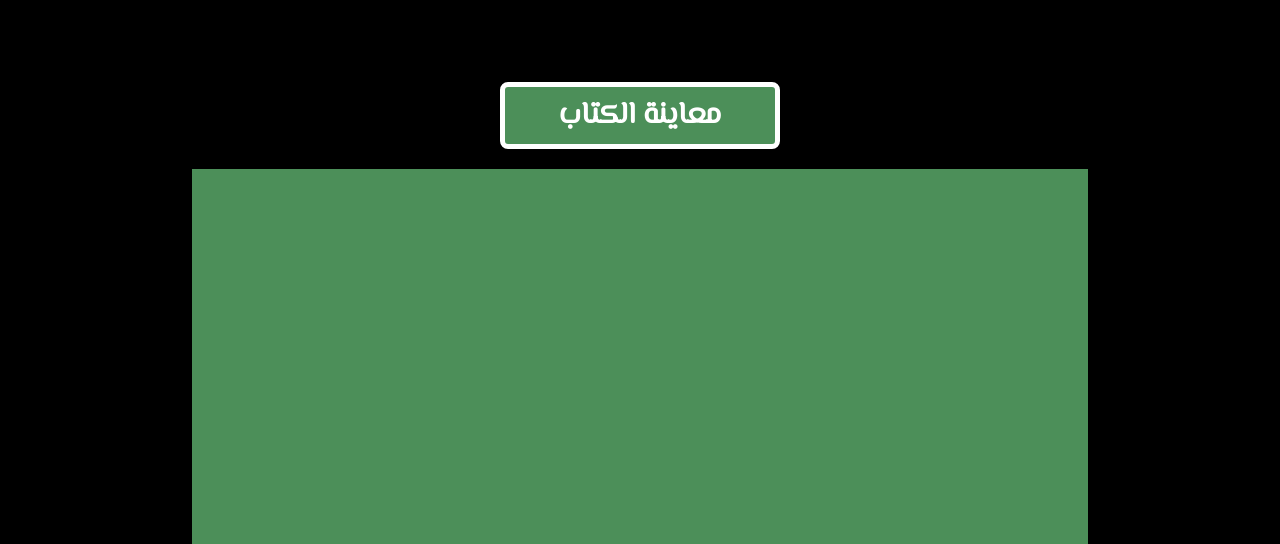
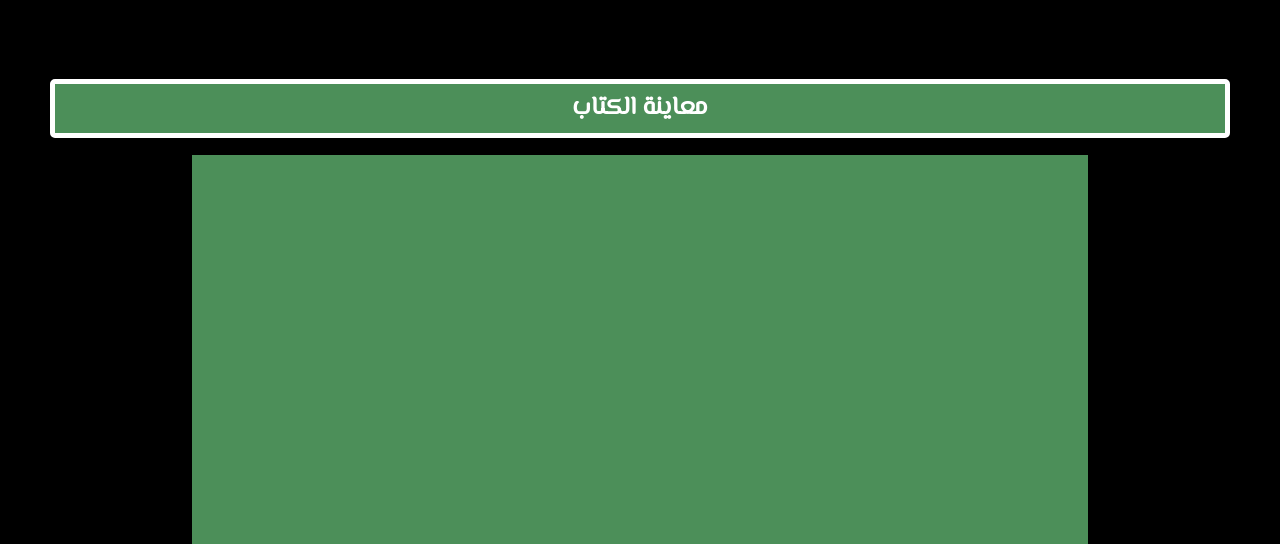
Before and after one commit to pasimayman91/page1, a plain HTML site: page page1-2-1.html in a window 1280 px wide. Shown: the part 252-796 px from the top of the page. Drawn offline with Linux system fonts and the light colour scheme.

Commit message:
Add files via upload

```diff
--- a/page1-2-1.css
+++ b/page1-2-1.css
@@ -22,15 +22,18 @@ body {
 
 h1
 {
-    background: #4c8f59;
-    color: #fff;
-    font-size: 30px;
-    margin-left: 500px;
-    margin-right: 500px;
-    padding: 5px;
-    border: 5px solid #fff;
-    border-radius: 8px;
-    transition: all 0.5s;
+  text-align: center;
+  font-size: 25px;
+  background-color: #4c8f59;
+  color: #fff;
+  position: 50% 50%;
+  border: 5px solid #fff;
+  border-radius: 5px;
+  padding: 5px;
+  transition: all 0.5s;
+  display: block;
+  margin-left: 50px;
+  margin-right: 50px;
 }
 
 h1:hover
--- a/page1-2.css
+++ b/page1-2.css
@@ -69,8 +69,8 @@ body::-webkit-scrollbar-thumb {
   padding: 5px;
   transition: all 0.5s;
   display: block;
-  margin-left: 150px;
-  margin-right: 150px;
+  margin-left: 50px;
+  margin-right: 50px;
 }
 
 .link1:hover
```
